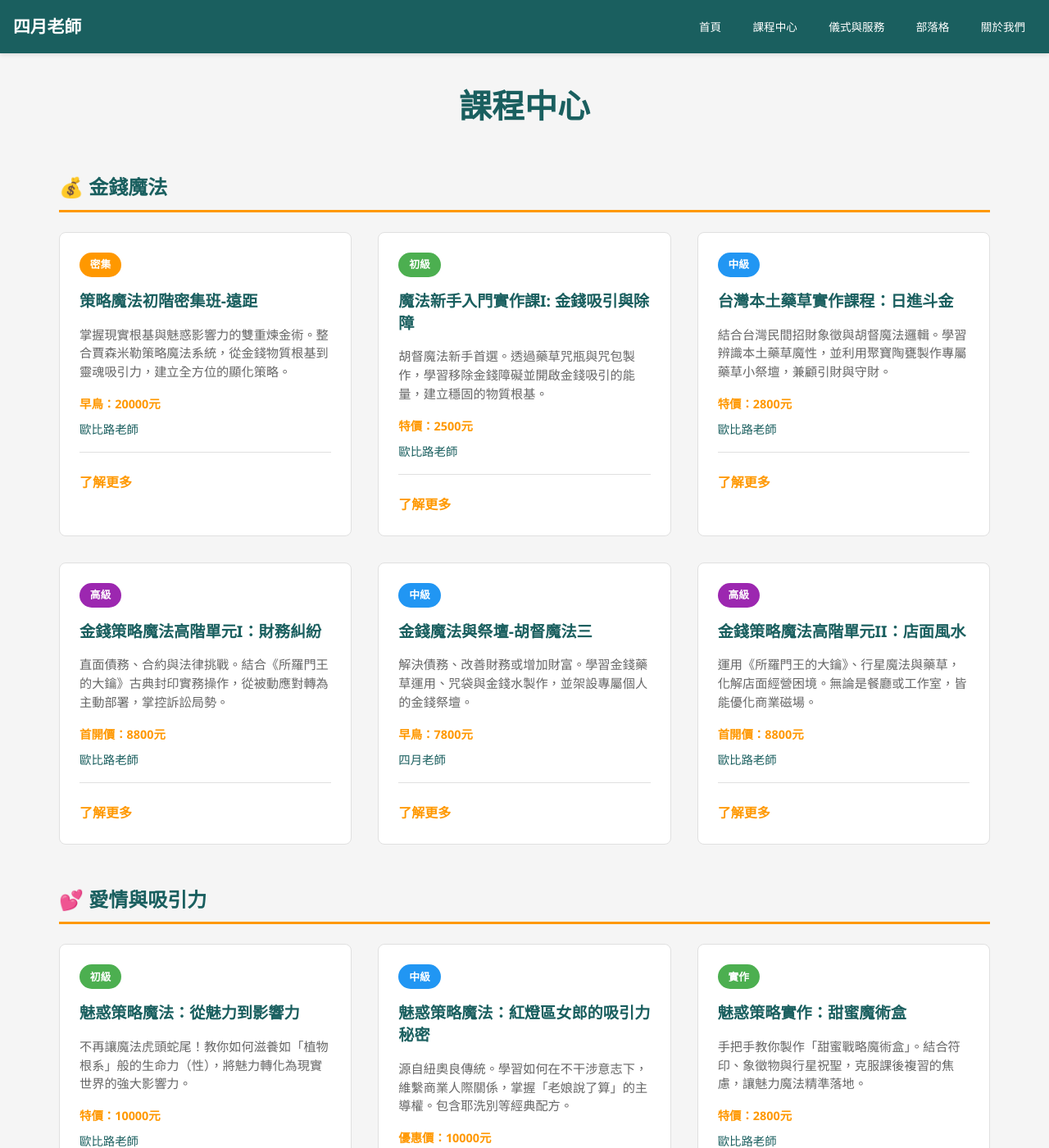
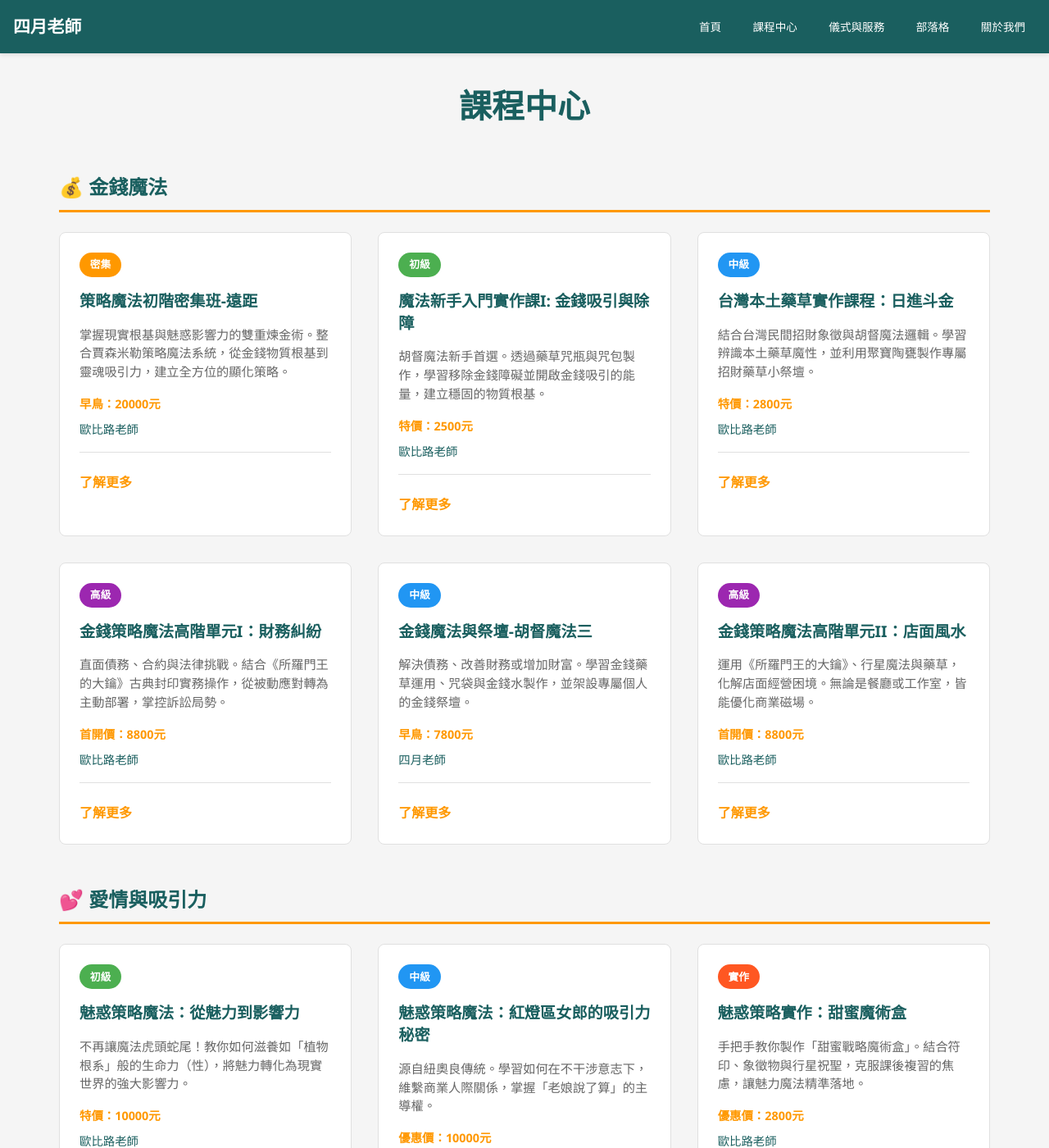
Before and after one commit to light4uliuphone-lang/hoodoo, a Jekyll site: the page built from course.html, in a window 1280 px wide and 1400 px high. Shown: the whole window at 82% size. Built offline with Jekyll 4.4.1, drawn with Linux system fonts in a browser that asks for light colours.

Commit message:
Update course.html

```diff
--- a/course.html
+++ b/course.html
@@ -34,7 +34,7 @@ title: "課程中心"
             <div class="course-card">
                 <div class="course-tag" style="background-color: #2196f3;">中級</div>
                 <h3>台灣本土藥草實作課程：日進斗金</h3>
-                <p>結合台灣民間招財象徵與胡督魔法邏輯。學習辨識本土藥草魔性，並利用聚寶陶甕製作專屬藥草小祭壇，兼顧引財與守財。</p>
+                <p>結合台灣民間招財象徵與胡督魔法邏輯。學習辨識本土藥草魔性，並利用聚寶陶甕製作專屬招財藥草小祭壇。</p>
                 <div class="course-info">
                     <span class="price">特價：2800元</span>
                     <span class="teacher">歐比路老師</span>
@@ -94,7 +94,7 @@ title: "課程中心"
             <div class="course-card">
                 <div class="course-tag" style="background-color: #2196f3;">中級</div>
                 <h3>魅惑策略魔法：紅燈區女郎的吸引力秘密</h3>
-                <p>源自紐奧良傳統。學習如何在不干涉意志下，維繫商業人際關係，掌握「老娘說了算」的主導權。包含耶洗別等經典配方。</p>
+                <p>源自紐奧良傳統。學習如何在不干涉意志下，維繫商業人際關係，掌握「老娘說了算」的主導權。</p>
                 <div class="course-info">
                     <span class="price">優惠價：10000元</span>
                     <span class="teacher">歐比路老師</span>
@@ -103,11 +103,11 @@ title: "課程中心"
             </div>
 
             <div class="course-card">
-                <div class="course-tag" style="background-color: #4caf50;">實作</div>
+                <div class="course-tag" style="background-color: #ff5722;">實作</div>
                 <h3>魅惑策略實作：甜蜜魔術盒</h3>
                 <p>手把手教你製作「甜蜜戰略魔術盒」。結合符印、象徵物與行星祝聖，克服課後複習的焦慮，讓魅力魔法精準落地。</p>
                 <div class="course-info">
-                    <span class="price">特價：2800元</span>
+                    <span class="price">優惠價：2800元</span>
                     <span class="teacher">歐比路老師</span>
                 </div>
                 <a href="/courses/course-006/" class="learn-more">了解更多</a>
```
